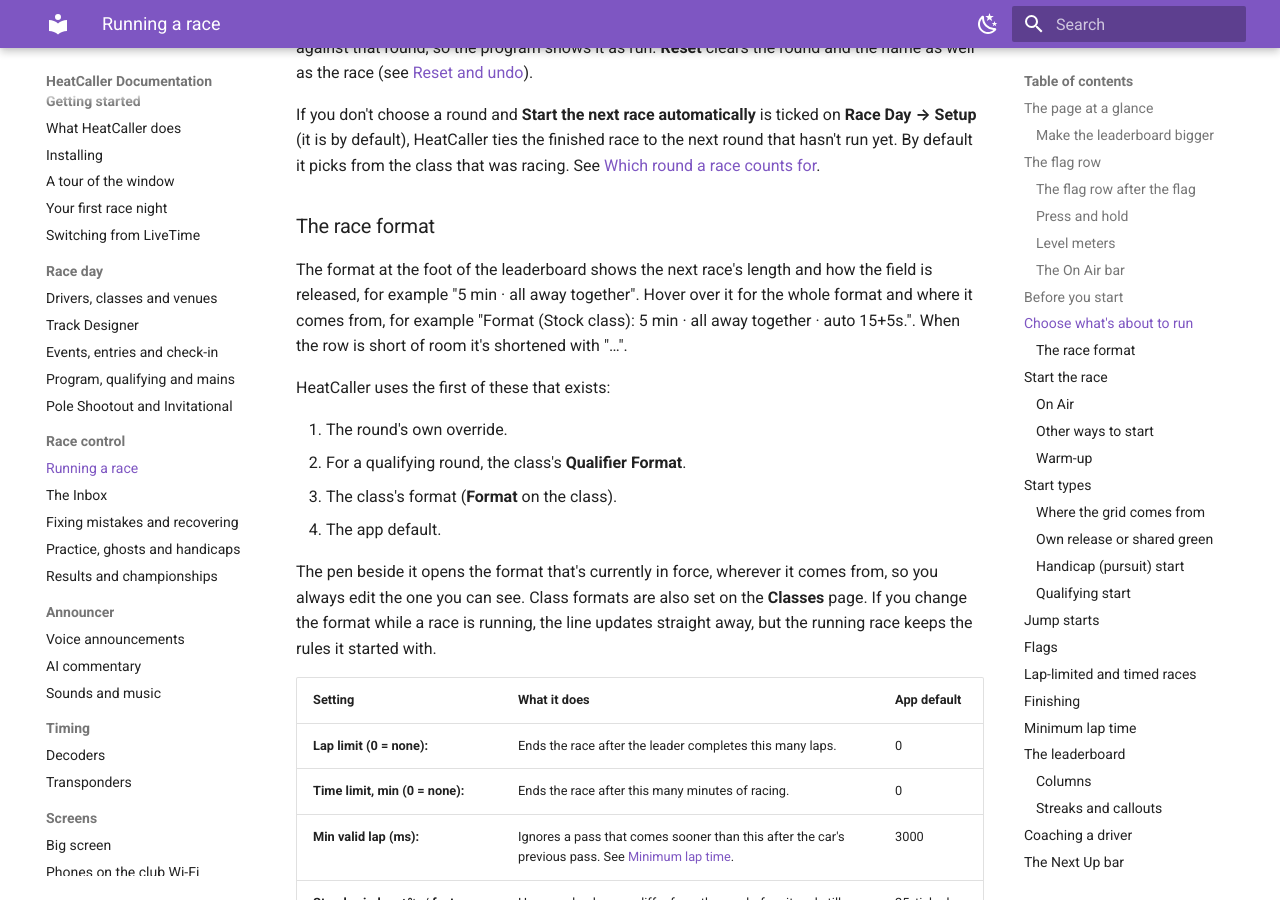
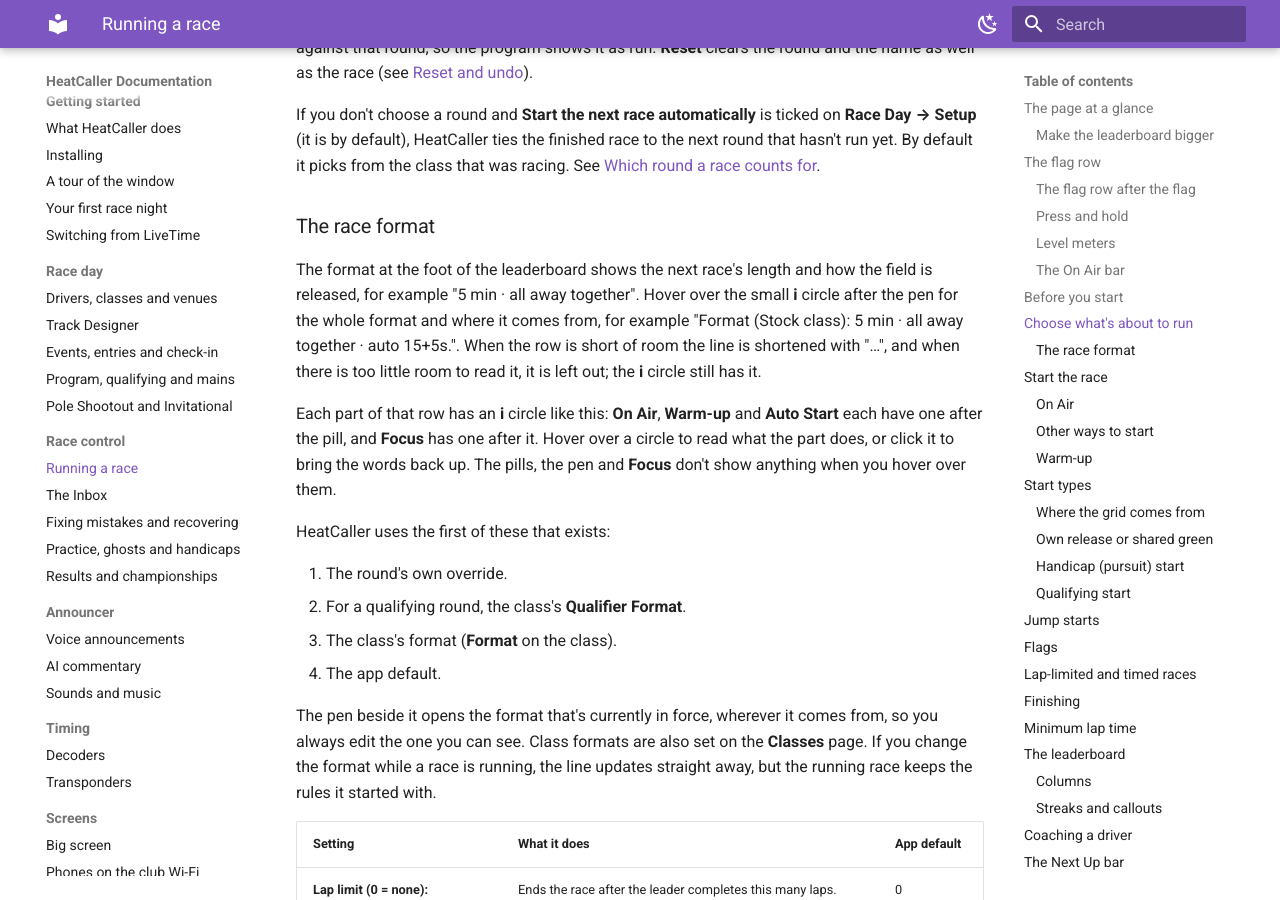
Before and after one commit to heatcaller/HeatCaller, an MkDocs documentation site: the page built from website/docs/race-control/running-a-race.md, in a window 1280 px wide and 900 px high, scrolled down 6578 px. Built offline with MkDocs 1.6.1 and Material for MkDocs 9.7.7, drawn with Linux system fonts in a browser that asks for light colours.

Commit message:
Docs: Race Control's leaderboard foot has i circles for its help
Co-Authored-By: Claude Opus 5.5 <noreply@anthropic.com>

```diff
--- a/website/docs/race-control/running-a-race.md
+++ b/website/docs/race-control/running-a-race.md
@@ -122,7 +122,9 @@ If you don't choose a round and **Start the next race automatically** is ticked
 
 ### The race format
 
-The format at the foot of the leaderboard shows the next race's length and how the field is released, for example "5 min · all away together". Hover over it for the whole format and where it comes from, for example "Format (Stock class): 5 min · all away together · auto 15+5s.". When the row is short of room it's shortened with "…".
+The format at the foot of the leaderboard shows the next race's length and how the field is released, for example "5 min · all away together". Hover over the small **i** circle after the pen for the whole format and where it comes from, for example "Format (Stock class): 5 min · all away together · auto 15+5s.". When the row is short of room the line is shortened with "…", and when there is too little room to read it, it is left out; the **i** circle still has it.
+
+Each part of that row has an **i** circle like this: **On Air**, **Warm-up** and **Auto Start** each have one after the pill, and **Focus** has one after it. Hover over a circle to read what the part does, or click it to bring the words back up. The pills, the pen and **Focus** don't show anything when you hover over them.
 
 HeatCaller uses the first of these that exists:
 
```
Also changed, not shown: website/docs/release-notes.md (+1 -0 lines).
